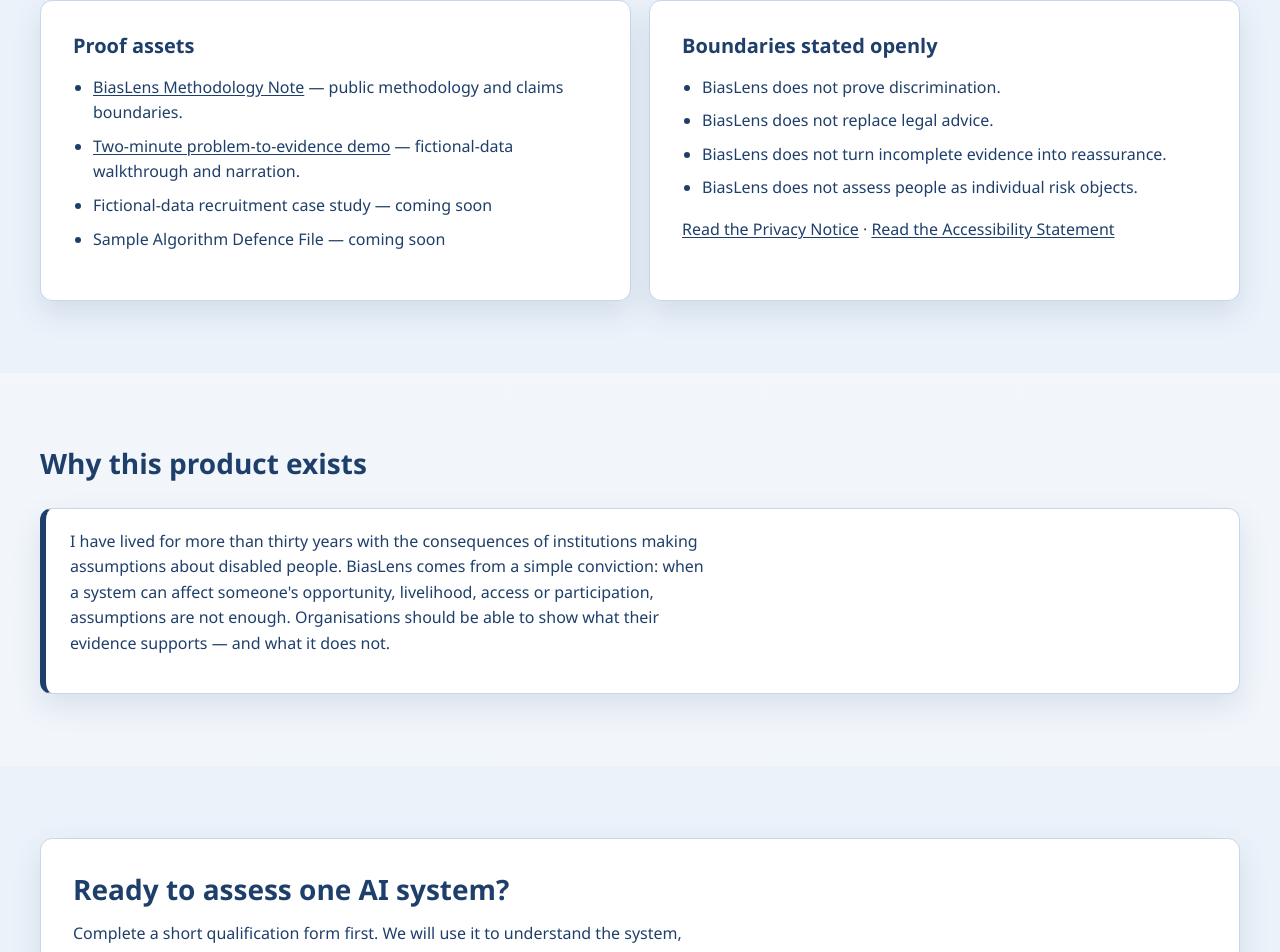
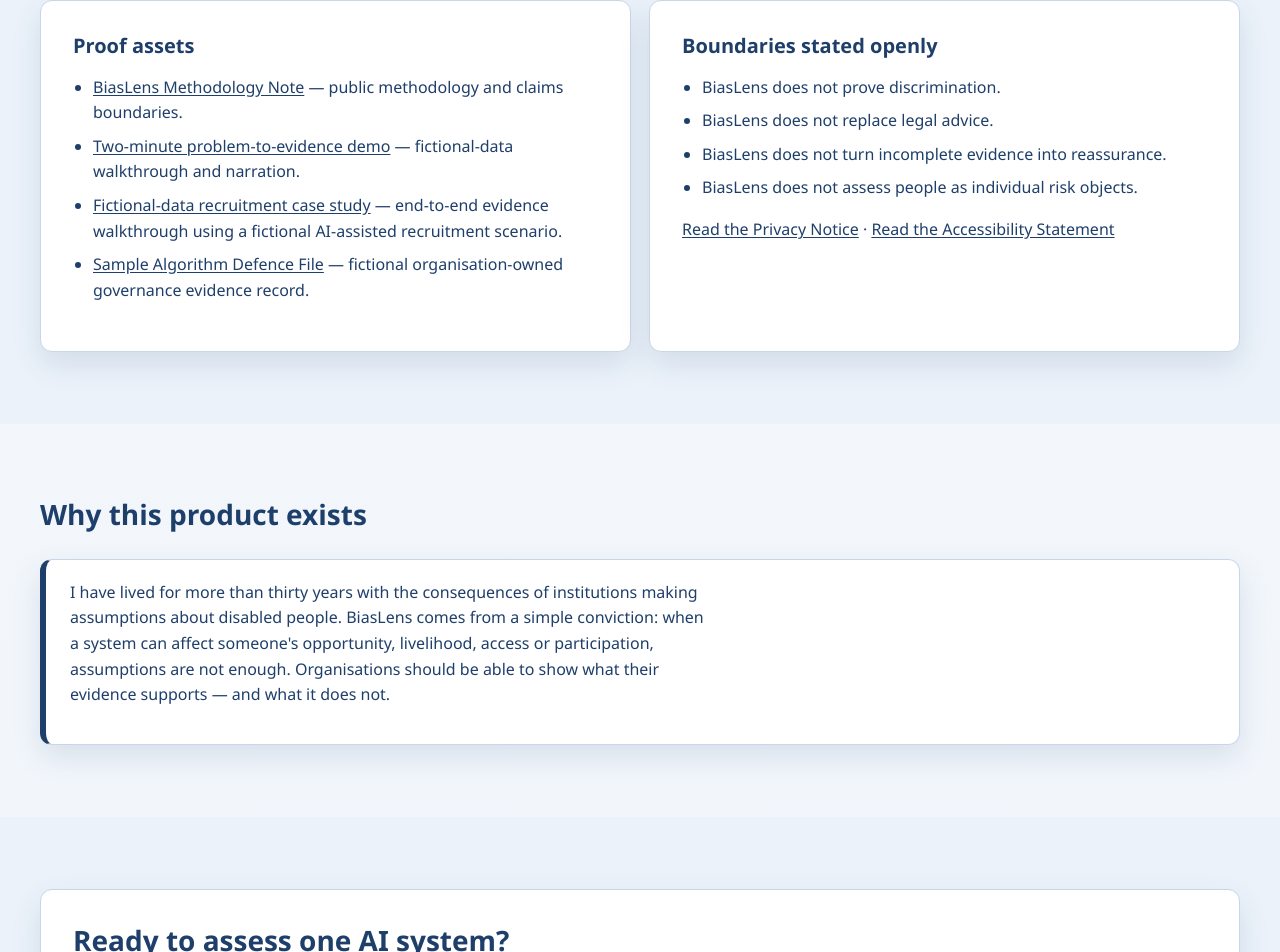
Before and after one commit to laggiesfl/BiasLens-Full-Platform, a Next.js app: page / in a window 1280 px wide. Shown: the part 5596-6548 px from the top of the page. Built offline with nearby package versions, Linux system fonts and the light colour scheme.

Commit message:
feat: link live proof assets from BiasLens landing page

```diff
--- a/src/app/page.tsx
+++ b/src/app/page.tsx
@@ -233,8 +233,8 @@
                 <ul>
                   <li><Link href="/methodology">BiasLens Methodology Note</Link> — public methodology and claims boundaries.</li>
                   <li><Link href="/demo">Two-minute problem-to-evidence demo</Link> — fictional-data walkthrough and narration.</li>
-                  <li>Fictional-data recruitment case study — coming soon</li>
-                  <li>Sample Algorithm Defence File — coming soon</li>
+                  <li><Link href="/case-study/recruitment">Fictional-data recruitment case study</Link> — end-to-end evidence walkthrough using a fictional AI-assisted recruitment scenario.</li>
+                  <li><Link href="/algorithm-defence-file">Sample Algorithm Defence File</Link> — fictional organisation-owned governance evidence record.</li>
                 </ul>
               </article>
               <article className="public-card">
```
